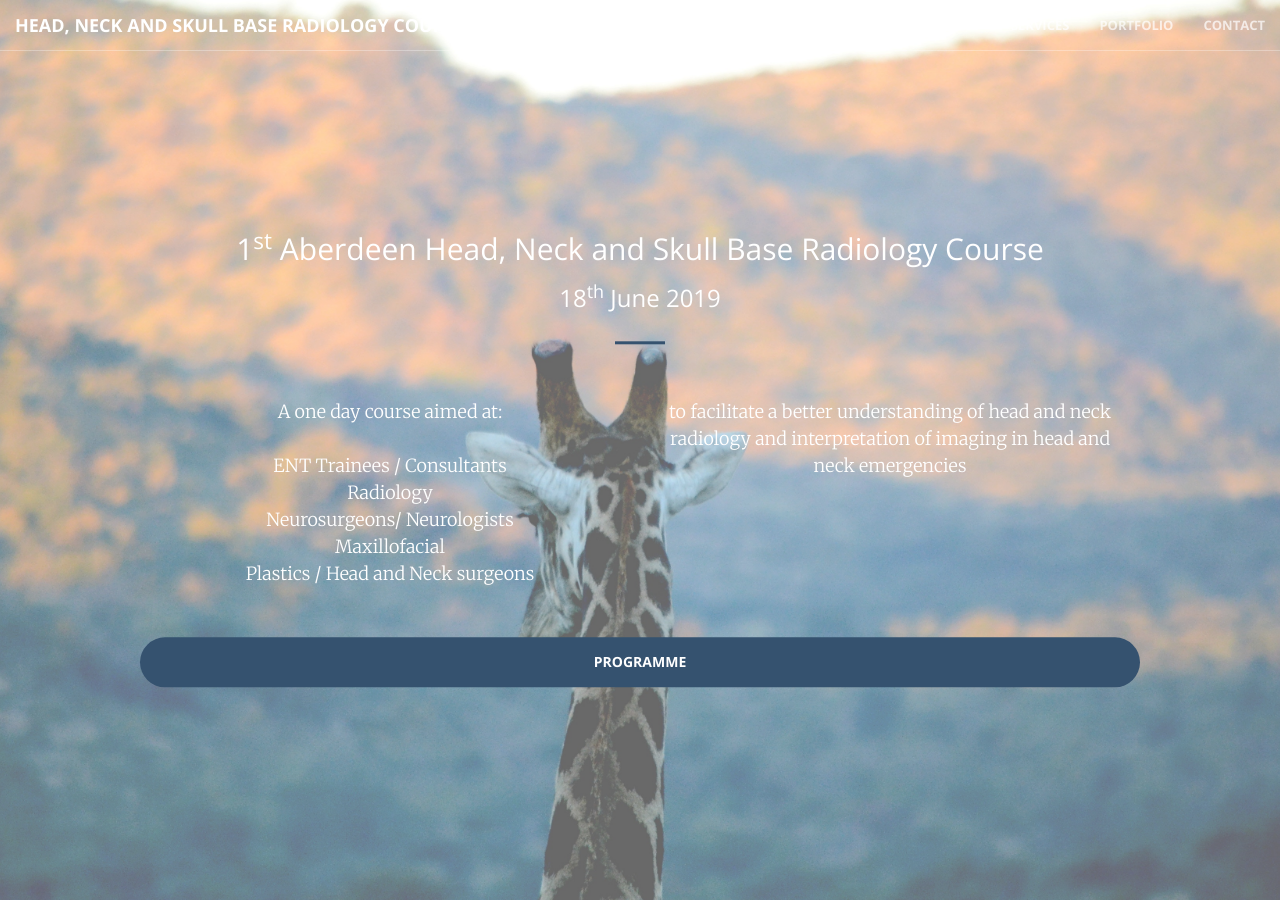
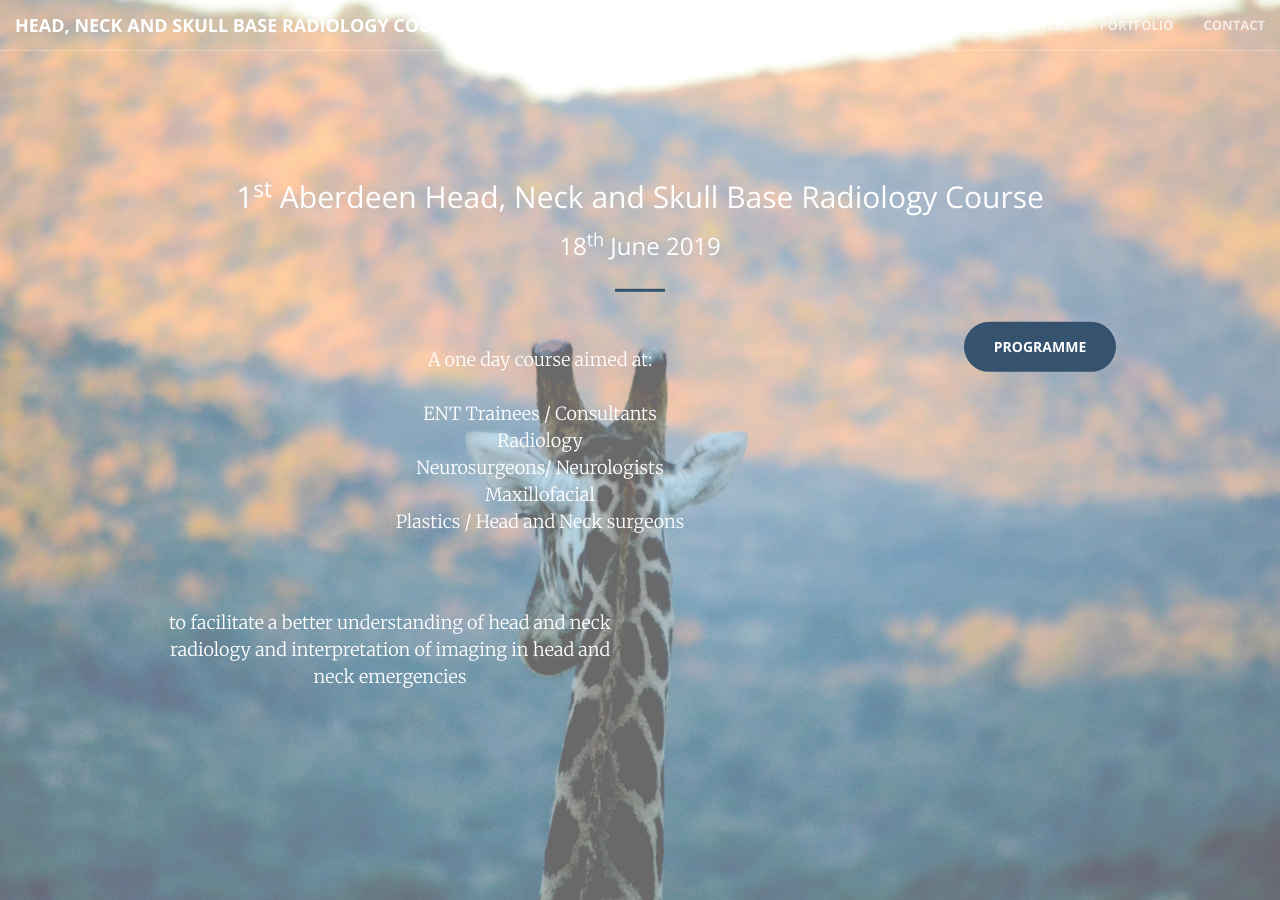
Before and after one commit to aberdeenradiology/aberdeenradiology.github.io, a Jekyll site: the page built from index.html, in a window 1280 px wide and 900 px high. Built offline with Jekyll 4.4.1, drawn with Linux system fonts in a browser that asks for light colours.

Commit message:
Update header.html

```diff
--- a/_includes/header.html
+++ b/_includes/header.html
@@ -1,10 +1,10 @@
 <header>
     <div class="header-content">
-        <div class="header-content-inner">
+        <div class="header-content-inner row">
             <h2>1<sup>st</sup> Aberdeen Head, Neck and Skull Base Radiology Course</h2>
             <h3>18<sup>th</sup> June 2019</h3>
             <hr>
-            <p class = "col-xs-6">A one day course aimed at:<br><br>
+            <p class = "col-xs-12">A one day course aimed at:<br><br>
                 ENT Trainees / Consultants<br>
                 Radiology<br>
                 Neurosurgeons/ Neurologists<br>
@@ -12,7 +12,7 @@
                 Plastics / Head and Neck surgeons
             </p>
             <p class = "text-faded col-xs-6">to facilitate a better understanding of head and neck radiology and interpretation of imaging in head and neck emergencies</p>
-            <a href="#programme" class="btn btn-primary btn-xl page-scroll col-xs-12">Programme</a>
+            <a href="#programme" class="btn btn-primary btn-xl page-scroll">Programme</a>
         </div>
     </div>
 </header>
```
